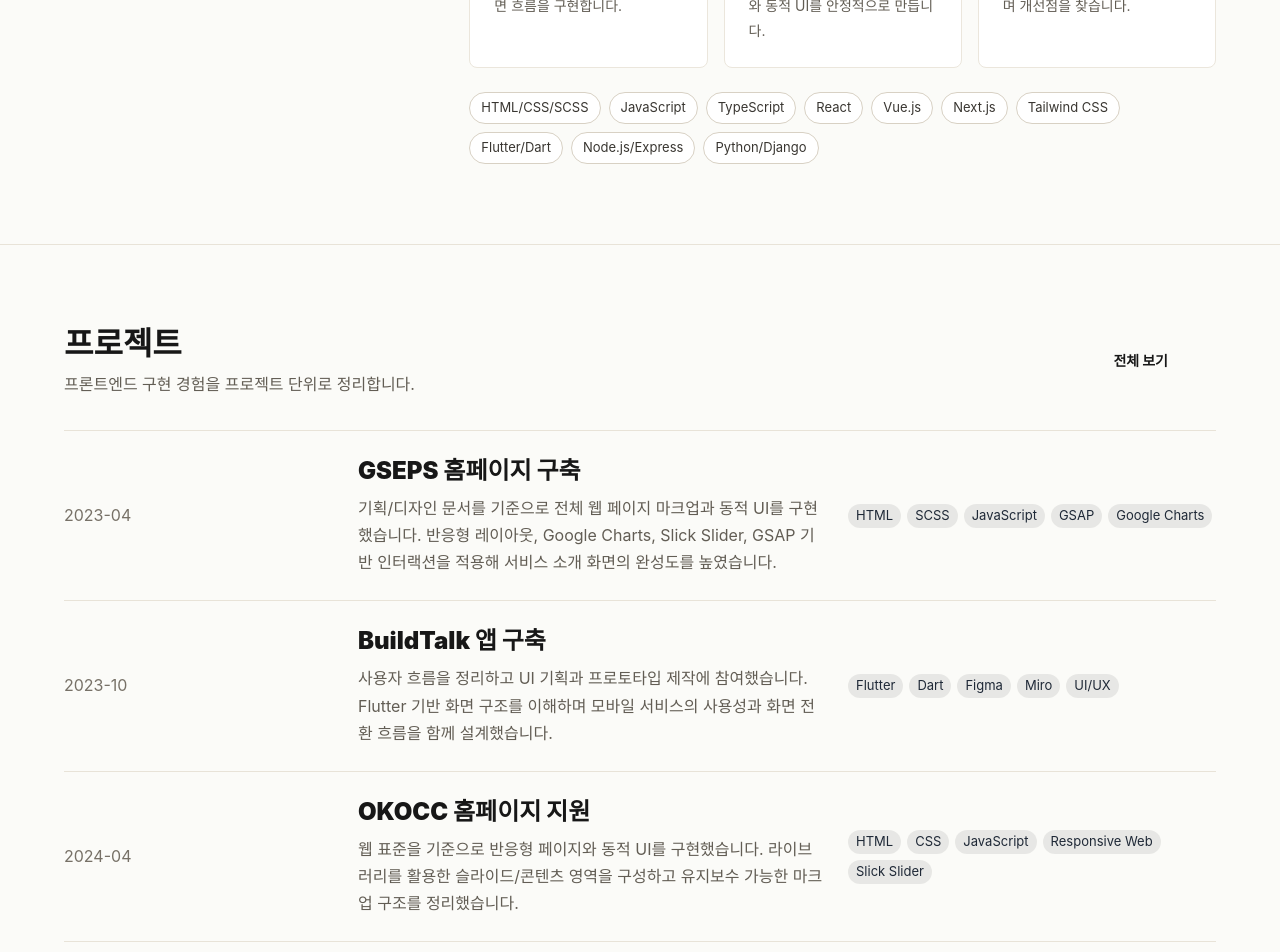
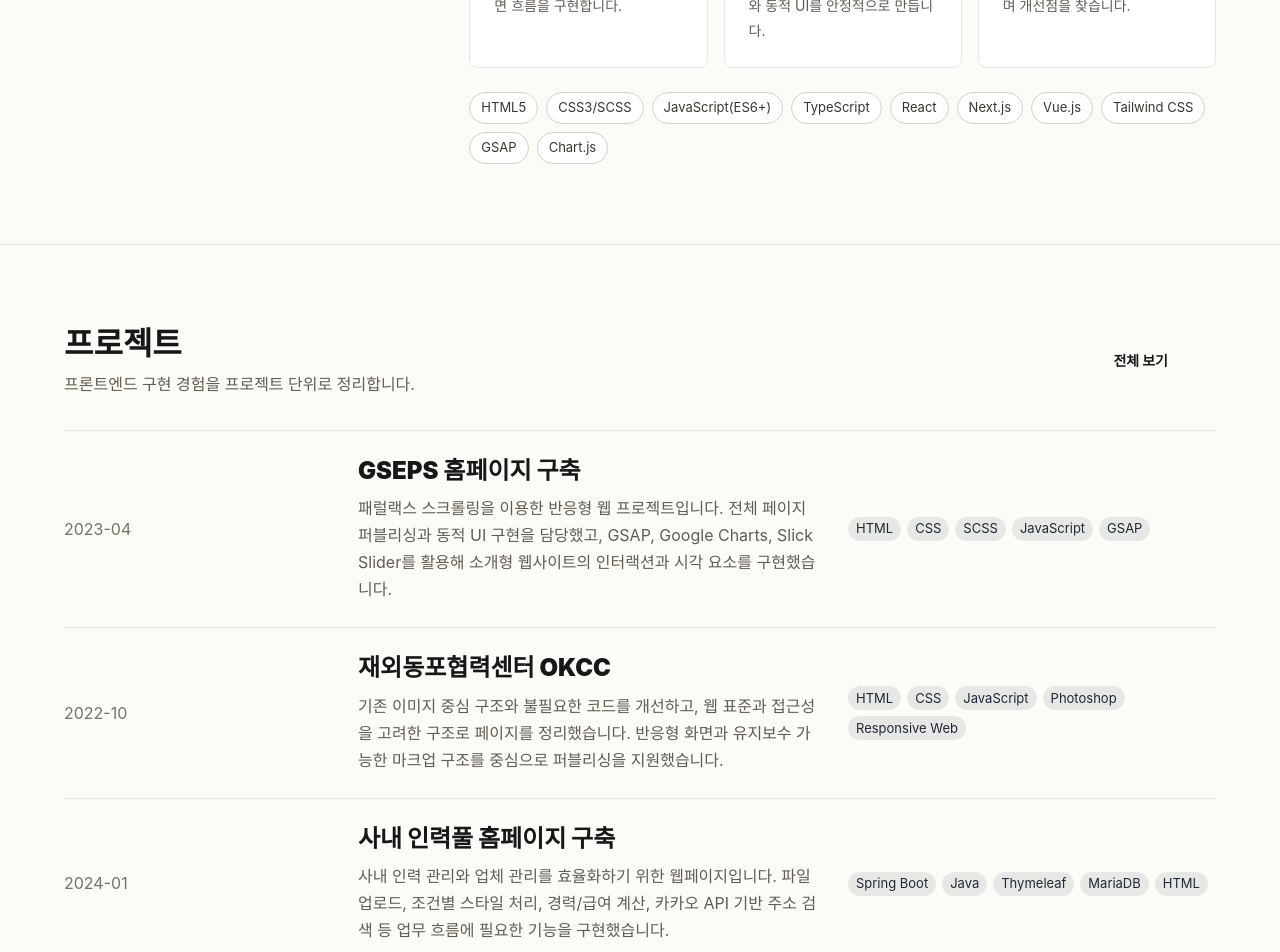
Before and after one commit to wynsumhi/wynsumhi.github.io, a React (Vite) app: page / in a window 1280 px wide. Shown: the part 1000-1952 px from the top of the page. Built offline with nearby package versions, Linux system fonts and the light colour scheme; some icons are missing; a web font is replaced by a local one.

Commit message:
chore: Notion 기준 프로젝트와 기술 스택 보정

```diff
--- a/src/data/projects.ts
+++ b/src/data/projects.ts
@@ -10,9 +10,17 @@ export const projects: Project[] = [
     id: "gseps-homepage",
     title: "GSEPS 홈페이지 구축",
     description:
-      "기획/디자인 문서를 기준으로 전체 웹 페이지 마크업과 동적 UI를 구현했습니다. 반응형 레이아웃, Google Charts, Slick Slider, GSAP 기반 인터랙션을 적용해 서비스 소개 화면의 완성도를 높였습니다.",
+      "패럴랙스 스크롤링을 이용한 반응형 웹 프로젝트입니다. 전체 페이지 퍼블리싱과 동적 UI 구현을 담당했고, GSAP, Google Charts, Slick Slider를 활용해 소개형 웹사이트의 인터랙션과 시각 요소를 구현했습니다.",
     thumbnail: "https://picsum.photos/800/400?random=10",
-    tech: ["HTML", "SCSS", "JavaScript", "GSAP", "Google Charts"],
+    tech: [
+      "HTML",
+      "CSS",
+      "SCSS",
+      "JavaScript",
+      "GSAP",
+      "Google Charts",
+      "Slick Slider",
+    ],
     links: {
       demo: "https://www.gseps.com/",
     },
@@ -22,12 +30,48 @@ export const projects: Project[] = [
     },
   },
   {
-    id: "buildtalk-app",
-    title: "BuildTalk 앱 구축",
+    id: "okcc-homepage",
+    title: "재외동포협력센터 OKCC",
     description:
-      "사용자 흐름을 정리하고 UI 기획과 프로토타입 제작에 참여했습니다. Flutter 기반 화면 구조를 이해하며 모바일 서비스의 사용성과 화면 전환 흐름을 함께 설계했습니다.",
+      "기존 이미지 중심 구조와 불필요한 코드를 개선하고, 웹 표준과 접근성을 고려한 구조로 페이지를 정리했습니다. 반응형 화면과 유지보수 가능한 마크업 구조를 중심으로 퍼블리싱을 지원했습니다.",
     thumbnail: "https://picsum.photos/800/400?random=11",
-    tech: ["Flutter", "Dart", "Figma", "Miro", "UI/UX"],
+    tech: ["HTML", "CSS", "JavaScript", "Photoshop", "Responsive Web"],
+    links: {
+      demo: "https://okocc.or.kr/homepage/index.do",
+    },
+    period: {
+      start: "2022-10",
+      end: "2024-06",
+    },
+  },
+  {
+    id: "internal-pool",
+    title: "사내 인력풀 홈페이지 구축",
+    description:
+      "사내 인력 관리와 업체 관리를 효율화하기 위한 웹페이지입니다. 파일 업로드, 조건별 스타일 처리, 경력/급여 계산, 카카오 API 기반 주소 검색 등 업무 흐름에 필요한 기능을 구현했습니다.",
+    thumbnail: "https://picsum.photos/800/400?random=12",
+    tech: [
+      "Spring Boot",
+      "Java",
+      "Thymeleaf",
+      "MariaDB",
+      "HTML",
+      "CSS",
+      "Kakao API",
+    ],
+    links: {},
+    period: {
+      start: "2024-01",
+      end: "2025-01",
+    },
+  },
+  {
+    id: "buildtalk-translation",
+    title: "빌드톡 번역앱 구축",
+    description:
+      "ChatGPT를 이용한 AI 통번역 앱 서비스입니다. 사용자 흐름 정리, UI 기획, Figma 프로토타입 제작에 참여했고 Flutter/Dart 기반 모바일 화면 구조를 이해하며 협업했습니다.",
+    thumbnail: "https://picsum.photos/800/400?random=13",
+    tech: ["Flutter", "Dart", "Figma", "Miro", "ChatGPT"],
     links: {
       demo: "https://play.google.com/store/apps/details?id=it.buildtec.buildtalk&hl=ko",
     },
@@ -37,31 +81,16 @@ export const projects: Project[] = [
     },
   },
   {
-    id: "okocc-homepage",
-    title: "OKOCC 홈페이지 지원",
+    id: "sosoco-mall",
+    title: "SOSOCO 쇼핑몰 홈페이지 제작",
     description:
-      "웹 표준을 기준으로 반응형 페이지와 동적 UI를 구현했습니다. 라이브러리를 활용한 슬라이드/콘텐츠 영역을 구성하고 유지보수 가능한 마크업 구조를 정리했습니다.",
-    thumbnail: "https://picsum.photos/800/400?random=12",
-    tech: ["HTML", "CSS", "JavaScript", "Responsive Web", "Slick Slider"],
-    links: {
-      demo: "https://okocc.or.kr/homepage/index.do",
-    },
-    period: {
-      start: "2024-04",
-      end: "2024-06",
-    },
-  },
-  {
-    id: "platform-homepage",
-    title: "사내 플랫폼 홈페이지 구축",
-    description:
-      "관리자가 데이터를 등록하고 확인할 수 있는 플랫폼 화면을 구현했습니다. 파일 업로드, 조건별 스타일 처리, 경력/급여 계산, 카카오 API 기반 주소 검색 등 업무 흐름에 필요한 기능을 화면에 연결했습니다.",
-    thumbnail: "https://picsum.photos/800/400?random=13",
-    tech: ["JavaScript", "Thymeleaf", "Spring Boot", "Kakao API", "SSR"],
+      "고도몰 기반 쇼핑몰 홈페이지 제작 프로젝트입니다. 2인 프로젝트로 HTML, CSS, JavaScript, PHP를 활용해 쇼핑몰 화면 구성과 퍼블리싱 작업을 진행했습니다.",
+    thumbnail: "https://picsum.photos/800/400?random=14",
+    tech: ["HTML", "CSS", "JavaScript", "PHP", "Godomall"],
     links: {},
     period: {
-      start: "2024-08",
-      end: "2025-01",
+      start: "2023-04",
+      end: "2023-06",
     },
   },
   {
@@ -69,7 +98,7 @@ export const projects: Project[] = [
     title: "개인 포트폴리오 블로그",
     description:
       "React와 TypeScript로 만든 개인 포트폴리오입니다. Notion API로 Tech Blog 글을 가져오고 GitHub Actions를 통해 GitHub Pages에 배포합니다.",
-    thumbnail: "https://picsum.photos/800/400?random=14",
+    thumbnail: "https://picsum.photos/800/400?random=15",
     tech: ["React", "TypeScript", "MUI", "Vite", "Notion API"],
     links: {
       github: "https://github.com/wynsumhi",
--- a/src/data/skills.ts
+++ b/src/data/skills.ts
@@ -9,13 +9,16 @@ export const skills: Skill[] = [
   {
     category: "Frontend",
     items: [
-      { name: "HTML/CSS/SCSS", level: 4 },
-      { name: "JavaScript", level: 4 },
+      { name: "HTML5", level: 4 },
+      { name: "CSS3/SCSS", level: 4 },
+      { name: "JavaScript(ES6+)", level: 4 },
       { name: "TypeScript", level: 3 },
       { name: "React", level: 3 },
+      { name: "Next.js", level: 2 },
       { name: "Vue.js", level: 3 },
-      { name: "Next.js", level: 2 },
       { name: "Tailwind CSS", level: 3 },
+      { name: "GSAP", level: 3 },
+      { name: "Chart.js", level: 2 },
       { name: "Flutter/Dart", level: 2 },
     ],
   },
@@ -23,27 +26,35 @@ export const skills: Skill[] = [
     category: "Backend",
     items: [
       { name: "Node.js/Express", level: 2 },
-      { name: "Python/Django", level: 2 },
-      { name: "MySQL/PostgreSQL", level: 2 },
+      { name: "Django REST Framework", level: 2 },
+      { name: "Java/Spring Boot", level: 2 },
+      { name: "MySQL", level: 2 },
+      { name: "PostgreSQL", level: 2 },
+      { name: "MariaDB", level: 2 },
       { name: "REST API", level: 3 },
     ],
   },
   {
     category: "DevOps",
     items: [
-      { name: "Git/GitHub", level: 3 },
+      { name: "GitHub", level: 3 },
       { name: "GitLab", level: 2 },
       { name: "GitHub Actions", level: 2 },
       { name: "GitHub Pages", level: 3 },
+      { name: "Postman", level: 3 },
+      { name: "VSCode", level: 4 },
     ],
   },
   {
     category: "Design",
     items: [
       { name: "Figma", level: 4 },
-      { name: "UI/UX 기획", level: 3 },
+      { name: "Photoshop", level: 3 },
+      { name: "Illustrator", level: 3 },
+      { name: "Zeplin", level: 3 },
+      { name: "Adobe XD", level: 2 },
       { name: "Notion", level: 4 },
-      { name: "Slack", level: 3 },
+      { name: "Slack/Teams", level: 3 },
     ],
   },
 ];
```
